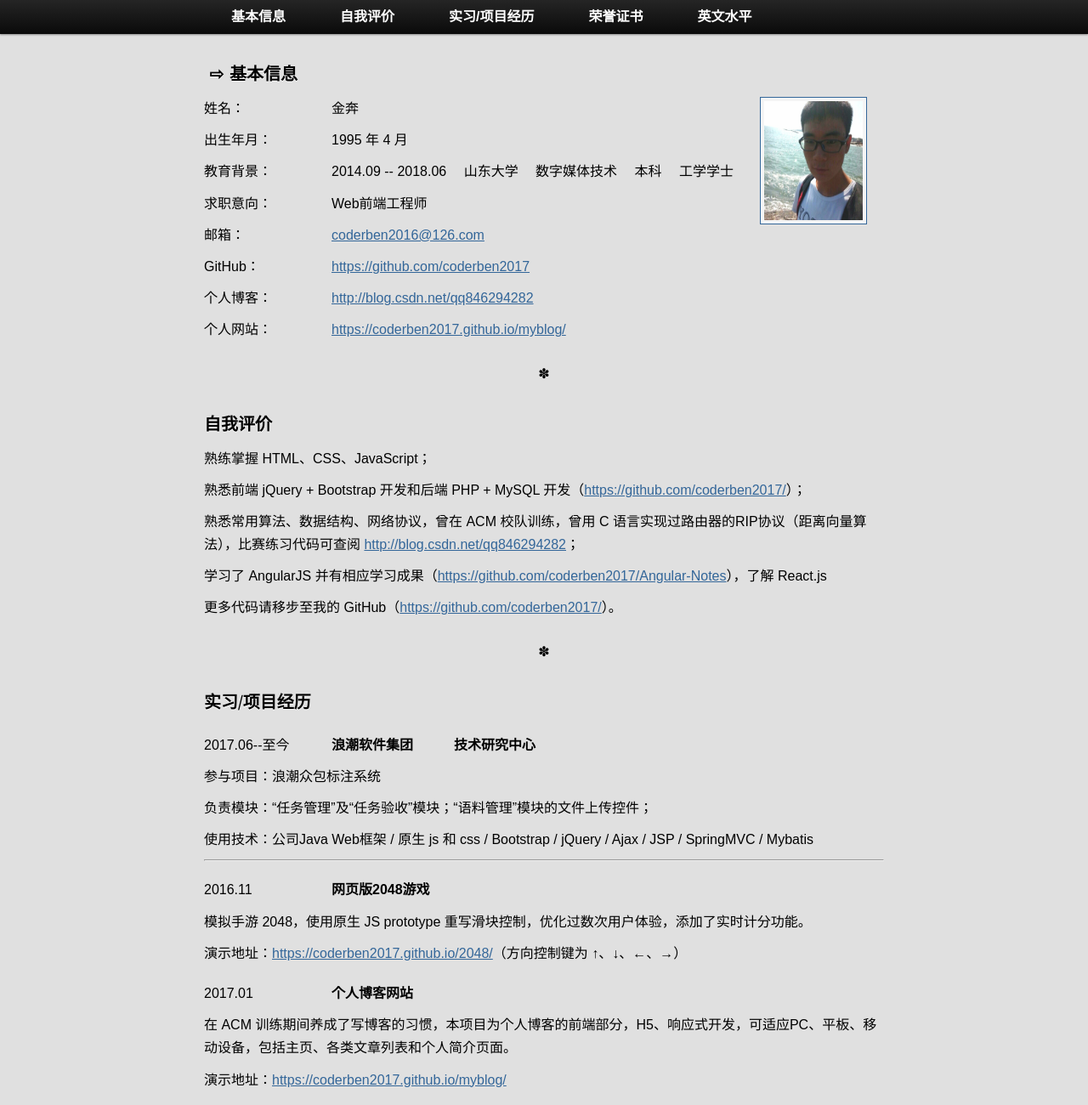
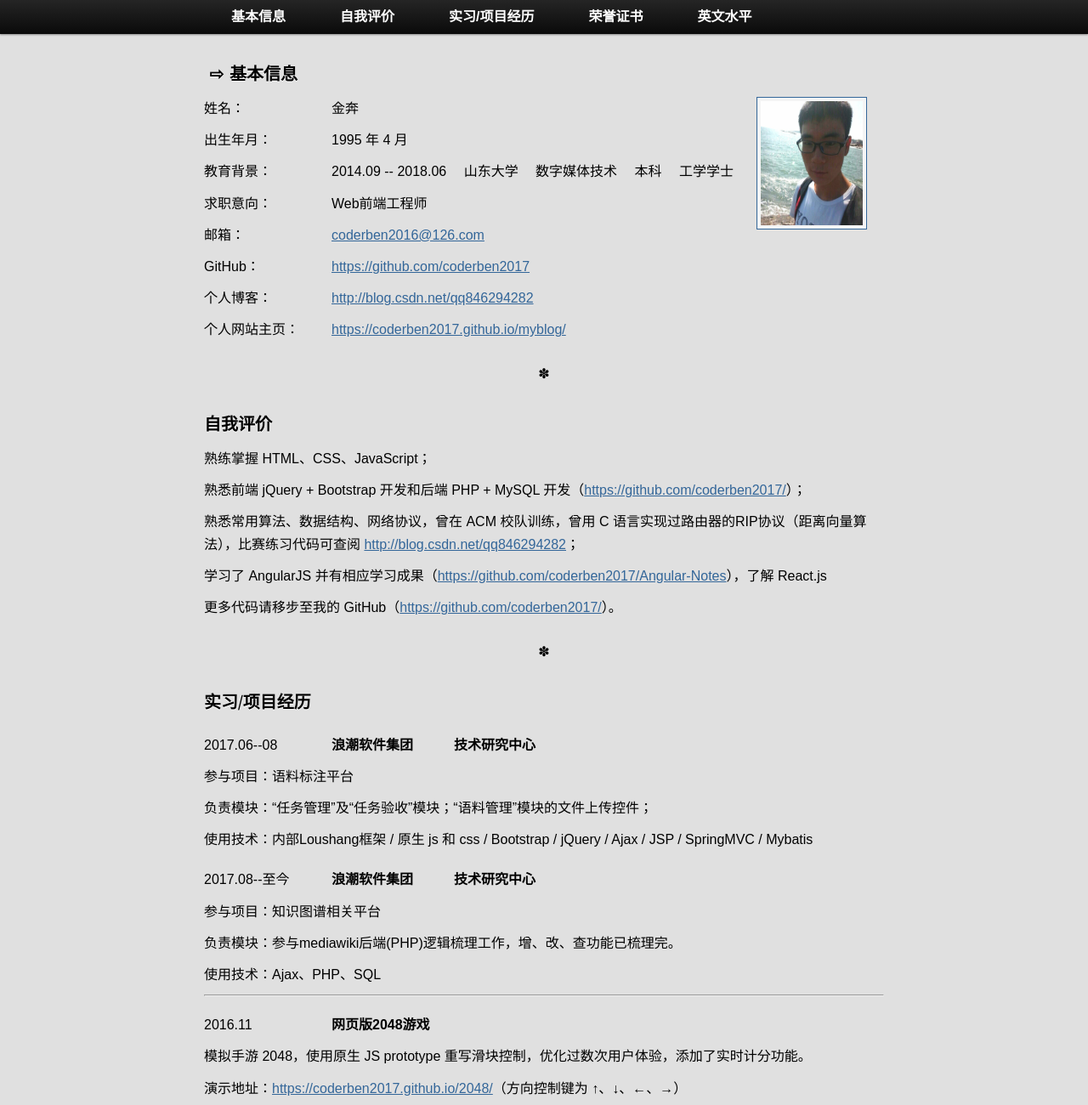
Before and after one commit to coderben2017/H5-Resume, a plain HTML site: page index.html in a window 1280 px wide. Shown: the top 1300 px of the page at 85% size. Drawn offline with Linux system fonts and the light colour scheme.

Commit message:
docs: update the message of work

```diff
--- a/index.html
+++ b/index.html
@@ -19,7 +19,7 @@
             <p><span>邮箱：</span><a class="print" href="mailto:coderben2016@126.com">coderben2016@126.com</a></p>
             <p><span>GitHub：</span><a class="print" href="https://github.com/coderben2017" >https://github.com/coderben2017</a></p>
             <p><span>个人博客：</span><a class="print" href="http://blog.csdn.net/qq846294282">http://blog.csdn.net/qq846294282</a></p>
-            <p><span>个人网站：</span><a class="print" href="https://coderben2017.github.io/myblog/">https://coderben2017.github.io/myblog/</a></p>
+            <p><span>个人网站主页：</span><a class="print" href="https://coderben2017.github.io/myblog/">https://coderben2017.github.io/myblog/</a></p>
         </section>
 
         <section id="evaluation">
@@ -34,10 +34,15 @@
         <section id="experiences">
             <h2>实习/项目经历</h2>
 
-            <h3><time>2017.06--至今</time>浪潮软件集团&emsp;&emsp;&emsp;技术研究中心</h3>
-            <p>参与项目：浪潮众包标注系统</p>
+            <h3><time>2017.06--08</time>浪潮软件集团&emsp;&emsp;&emsp;技术研究中心</h3>
+            <p>参与项目：语料标注平台</p>
             <p>负责模块：“任务管理”及“任务验收”模块；“语料管理”模块的文件上传控件；</p>
-            <p>使用技术：公司Java Web框架 / 原生 js 和 css / Bootstrap / jQuery / Ajax / JSP / SpringMVC / Mybatis</p>
+            <p>使用技术：内部Loushang框架 / 原生 js 和 css / Bootstrap / jQuery / Ajax / JSP / SpringMVC / Mybatis</p>
+
+            <h3><time>2017.08--至今</time>浪潮软件集团&emsp;&emsp;&emsp;技术研究中心</h3>
+            <p>参与项目：知识图谱相关平台</p>
+            <p>负责模块：参与mediawiki后端(PHP)逻辑梳理工作，增、改、查功能已梳理完。</p>
+            <p>使用技术：Ajax、PHP、SQL</p>
             <hr />
 
             <h3><time>2016.11</time>网页版2048游戏</h3>
--- a/style.css
+++ b/style.css
@@ -166,8 +166,8 @@ h2:before {
 }
 
 img {
-    width: 116px;
-    height: 140px;
+    width: 120px;
+    height: 146px;
     padding: 4px;
     border: 1px solid #369;
     float: right;
```
Also changed, not shown: 1 other file.
